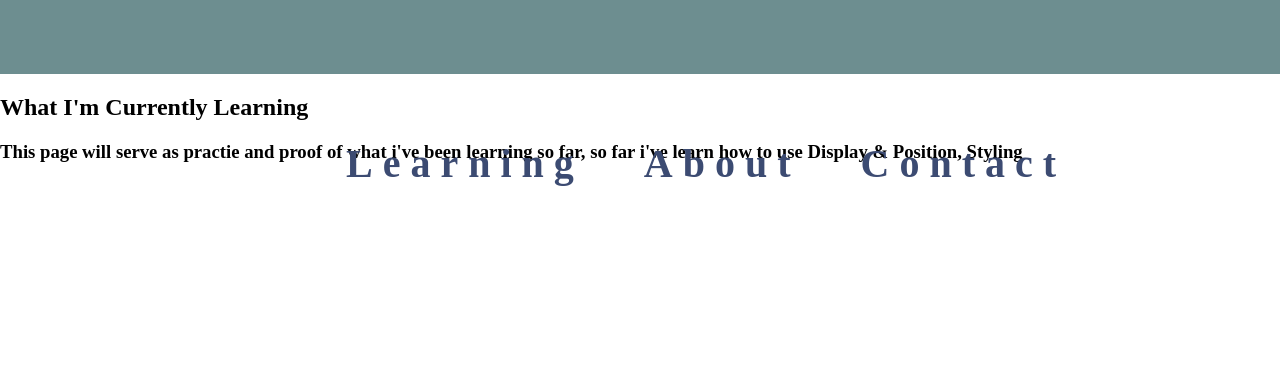
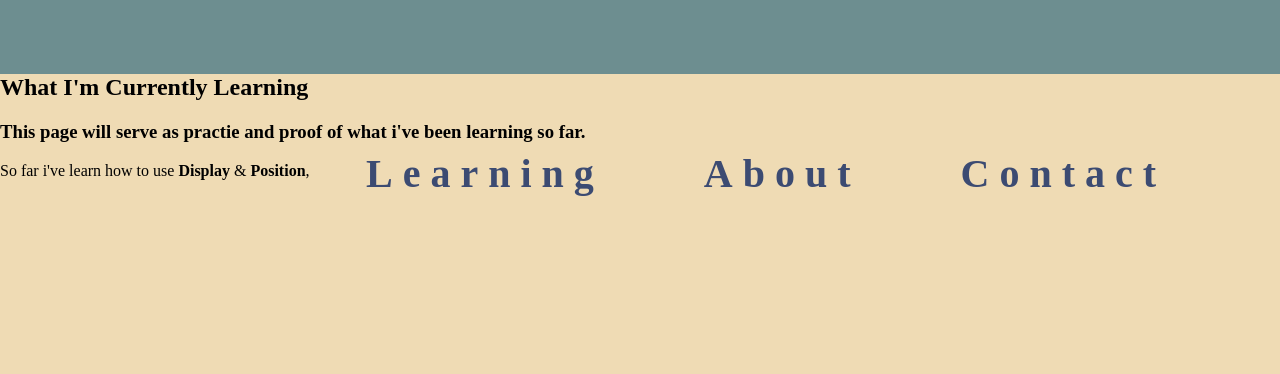
Before and after one commit to agillcreations/Portfolio, a plain HTML site: page index.html in a window 1280 px wide. Shown: the part 426-800 px from the top of the page. Drawn offline with Linux system fonts and the light colour scheme.

Commit message:
Second commit

```diff
--- a/index.html
+++ b/index.html
@@ -11,17 +11,30 @@
         </div>
         <nav class="nav-container">
             <ul>
-                <li id="learning">Learning</li>
-                <li id="about">About</li>
-                <li id="contact">Contact</li>
+                <a href=#learning-main-id><li id="learning">Learning</li></a>
+                <a href=#about-id><li id="about">About</li></a>
+                <a href=#contact-id><li id="contact">Contact</li></a>
             </ul>
         </nav>
     </header>
-    <section class="learning-main">
+    <section id="learning-main-id" class="learning-main">
         <h1>What I'm Currently Learning</h1>
         <h3>This page will serve as practie and proof of what i've been
-            learning so far, so far i've learn how to use <strong>Display</strong> &
-            <strong>Position</strong>, <span class="style">Styling</span></h3>
+            learning so far.
+        </h3>
+        <article class="learn-so-far">
+            <p class="learn-paragraph">So far i've learn how to use <strong>Display</strong> &
+                <strong>Position</strong>,
+        </article>
+
+
+    </section>
+
+    <section id="about-id">
+
+    </section>
+    <section id="contact-id">
+
     </section>
 
 </body>
--- a/style.css
+++ b/style.css
@@ -7,6 +7,32 @@ header {
     position: relative;
     background-color: #6D8E90;
     height: 500px;
+    display: block;
+}
+/* ----learning landing page---- */
+.learning-main {
+    display: block;
+    margin-top: -20px;
+    height: 100vh;
+    background-color: #EFDBB4;
+}
+
+
+/* -----about landing page----- */
+#about-id {
+    display: block;
+    margin-top: -20px;
+    height: 100vh;
+    background-color: #7D87A0;
+}
+
+
+/* -----contact landing page-----  */
+#contact-id {
+    display: block;
+    margin-top: -20px;
+    height: 100vh;
+    background-color: #A97950;
 }
 
 .name {
@@ -30,7 +56,6 @@ header {
 nav {
     align-items: center;
     font-size: 2.5em;
-    color: #3C4B72;
 }
 
 ul {
@@ -38,14 +63,18 @@ ul {
     position: relative;
     top: 150px;
 }
-
+a {
+    text-decoration: none;
+    color: #3C4B72;
+}
 li {
     letter-spacing: 10px;
     font-weight: 700;
     display: inline-block;
     margin-left: 50px;
+    padding: 10px 20px;
 }
-
+/* -----When hovering on learning nav menu ----- */
 #learning:hover{
     background-color:#3C4B72 ;
     color: #EFDBB4;
@@ -53,7 +82,7 @@ li {
     border-radius: 5px;
 
 }
-
+/* -----When hovering on about nav menu ----- */
 #about:hover{
     background-color:#3C4B72 ;
     color: #D8DBE1;
@@ -61,6 +90,8 @@ li {
     border-radius: 5px;
 
 }
+
+/* -----When hovering on about nav menu ----- */
 #contact:hover{
     background-color:#3C4B72 ;
     color: #CBA17D;
```
